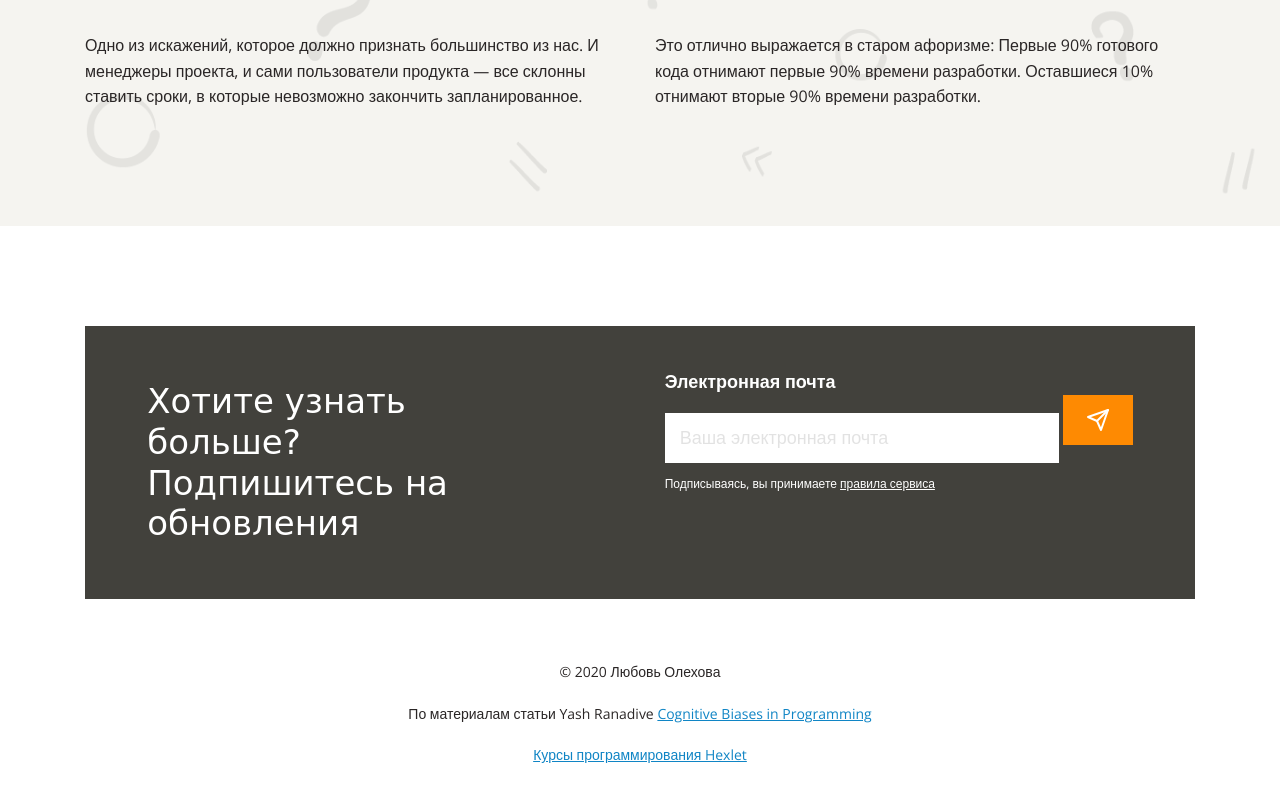
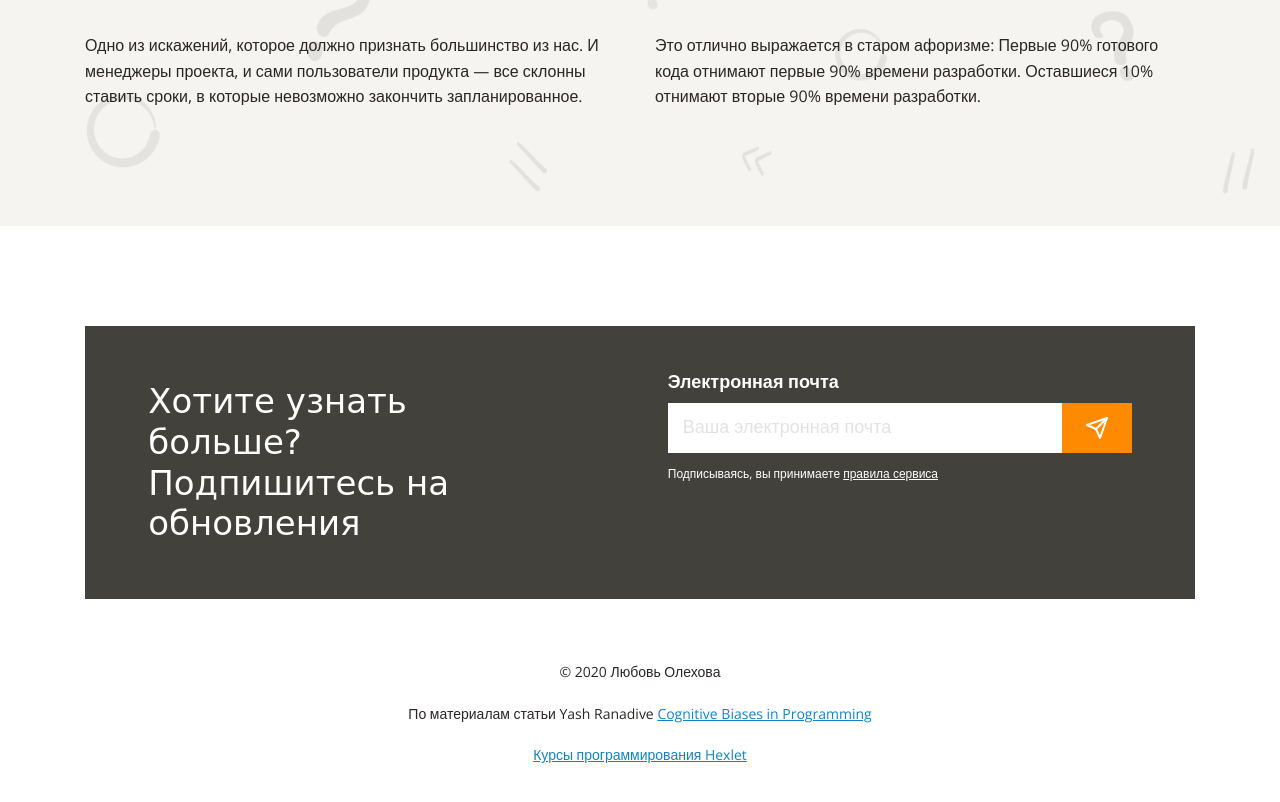
Before and after one commit to olekhova/layout-designer-project-lvl1, a plain HTML site: page src/index.html in a window 1280 px wide. Shown: the part 7415-8217 px from the top of the page. Drawn offline with nearby package versions, Linux system fonts and the light colour scheme; a web font is replaced by a local one.

Commit message:
fixed input group

```diff
--- a/src/index.html
+++ b/src/index.html
@@ -336,8 +336,10 @@
       <div class="subscription-form">
         <form action="#" class="form">
           <label for="footer-email" class="email">Электронная почта</label>
+          <div class="input-group">
             <input type="text" class="input" placeholder="Ваша электронная почта" id="footer-email">
             <button class="send"></button>
+          </div>
         </form>
         <p class="agreement">Подписываясь, вы принимаете
           <a href="#">правила сервиса</a>
--- a/src/styles/style.css
+++ b/src/styles/style.css
@@ -318,10 +318,16 @@ a {
   font-style: normal;
 }
 
+.input-group {
+  display: flex;
+  justify-content: center;
+
+  margin-top: 8px;
+}
+
 .input {
   width: 394px;
   height: 50px;
-  margin-top: 8px;
   padding: 15px;
 
   font-size: 18px;
@@ -381,9 +387,8 @@ a {
 }
 
 .copyright a {
+  color: var(--blue);
   text-decoration: underline;
-
-  color: var(--blue);
 }
 
 .article {
```
Lines whose indentation alone changed are shown as unchanged.
